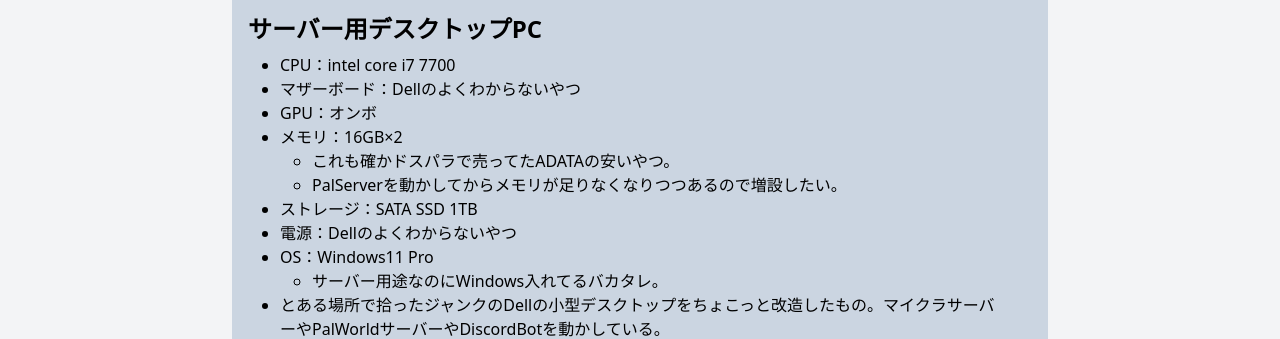
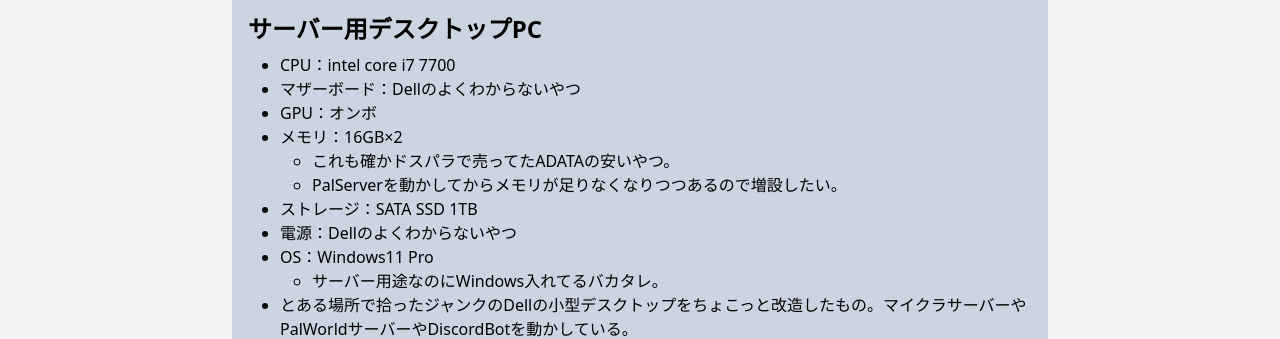
Before and after one commit to hel-kun/helkun.dev, an Astro site: page /environment in a window 1280 px wide. Shown: the part 619-958 px from the top of the page. Built offline with nearby package versions, Linux system fonts and the light colour scheme; Astro itself is replaced by a stand-in of ours.

Commit message:
ui修正2

```diff
--- a/src/pages/environment/index.astro
+++ b/src/pages/environment/index.astro
@@ -321,7 +321,7 @@
             @apply my-4;
         }
         ul{
-        	@apply list-disc mx-8;
+        	@apply list-disc ml-8;
         	ul{
         	    @apply list-circle my-0;
         	    ul{
```
